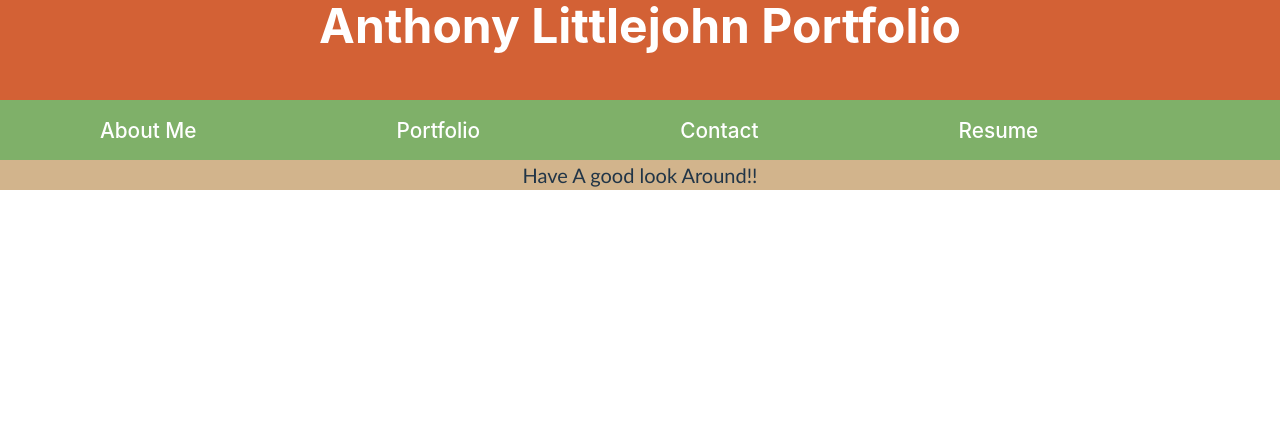
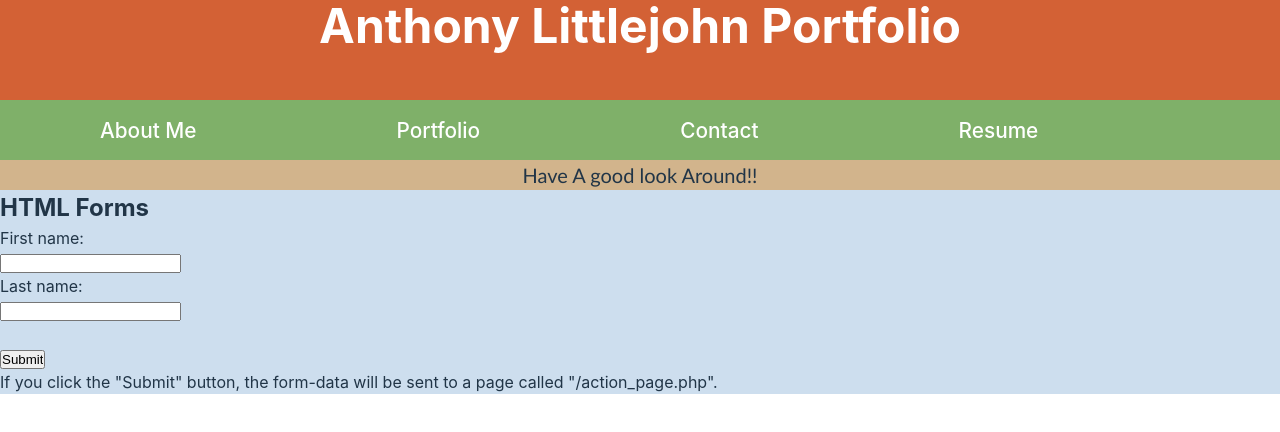
Before and after one commit to ant05man/React-Portfolio, a React (Vite) app: page /contact in a window 1280 px wide. Shown: the top 432 px of the page. Built offline with nearby package versions, Linux system fonts and the light colour scheme.

Commit message:
created contact form

```diff
--- a/src/App.jsx
+++ b/src/App.jsx
@@ -5,6 +5,7 @@ import Footer from "./components/Footer";
 import AboutMe from "./components/AboutMe";
 import Project from "./components/Project";
 import Portfolio from './components/Portfolio';
+import Contact from './components/Contact';
 
 import { BrowserRouter as Router, Route, Routes } from 'react-router-dom';
 
@@ -19,6 +20,7 @@ function App() {
           <Route path="/" element={<AboutMe />} />
           <Route path="/aboutme" element={<AboutMe />} />
           <Route path="/portfolio" element={<Portfolio />} />
+          <Route path="/contact" element={<Contact />} />
         </Routes>
       </div>
     </Router>
--- /dev/null
+++ b/src/components/Contact.jsx
@@ -0,0 +1,22 @@
+import React from 'react';
+import '../styles/Contact.css';
+
+function Contact() {
+  return (
+    <div>
+      <h2>HTML Forms</h2>
+
+      <form action="/action_page.php">
+        <label htmlFor="fname">First name:</label><br />
+        <input type="text" id="fname" name="fname" /><br />
+        <label htmlFor="lname">Last name:</label><br />
+        <input type="text" id="lname" name="lname"/><br /><br />
+        <input type="submit" value="Submit" />
+      </form>
+
+      <p>If you click the "Submit" button, the form-data will be sent to a page called "/action_page.php".</p>
+    </div>
+  );
+}
+
+export default Contact;
--- a/src/styles/AboutMe.css
+++ b/src/styles/AboutMe.css
@@ -8,5 +8,5 @@
     padding-top: 0;
     text-align: center;
     color: white;
-    font-size: 3rem;
+    font-size: 2rem;
   }
```
Also changed, not shown: src/styles/Contact.css (added).
